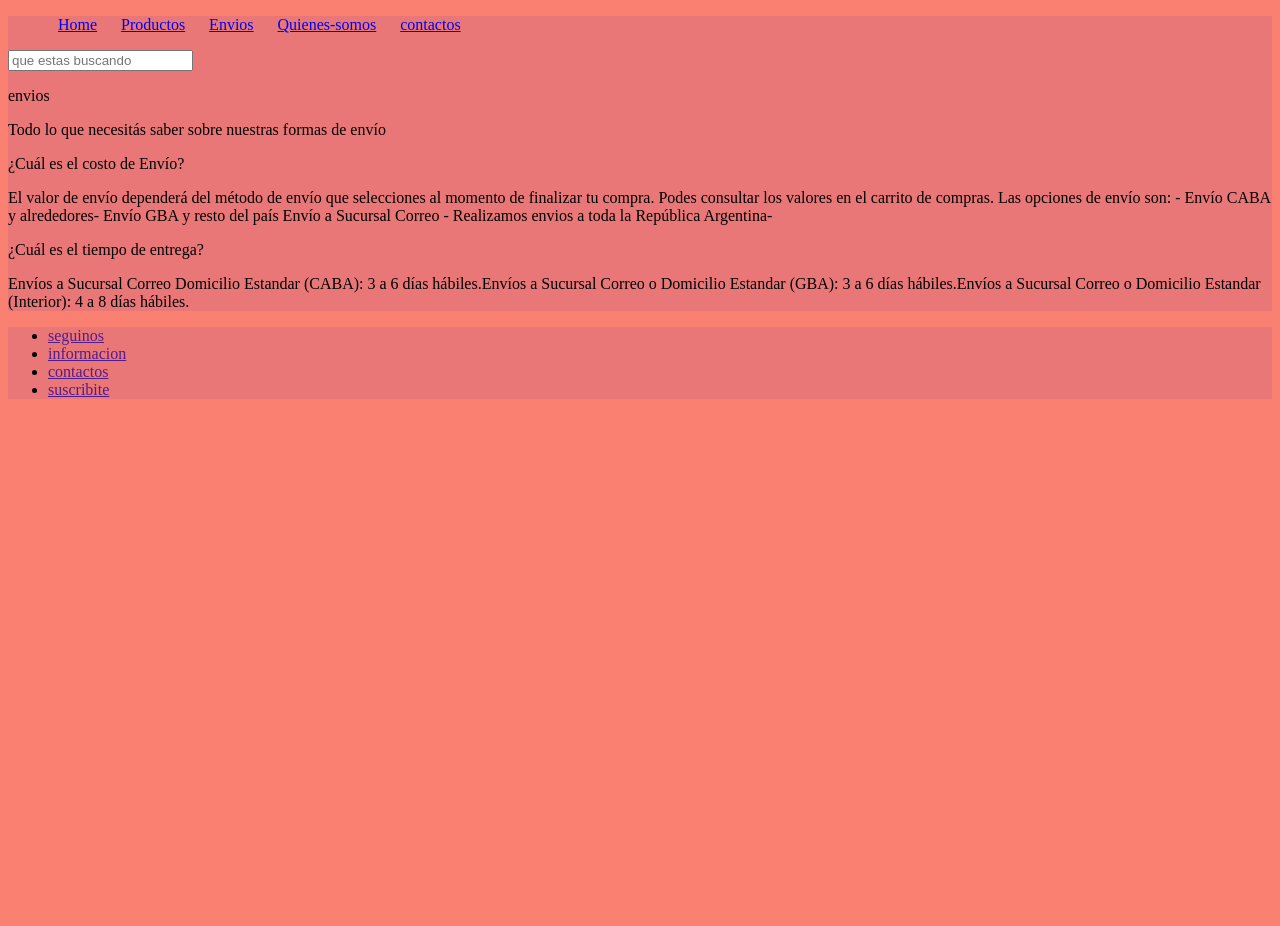
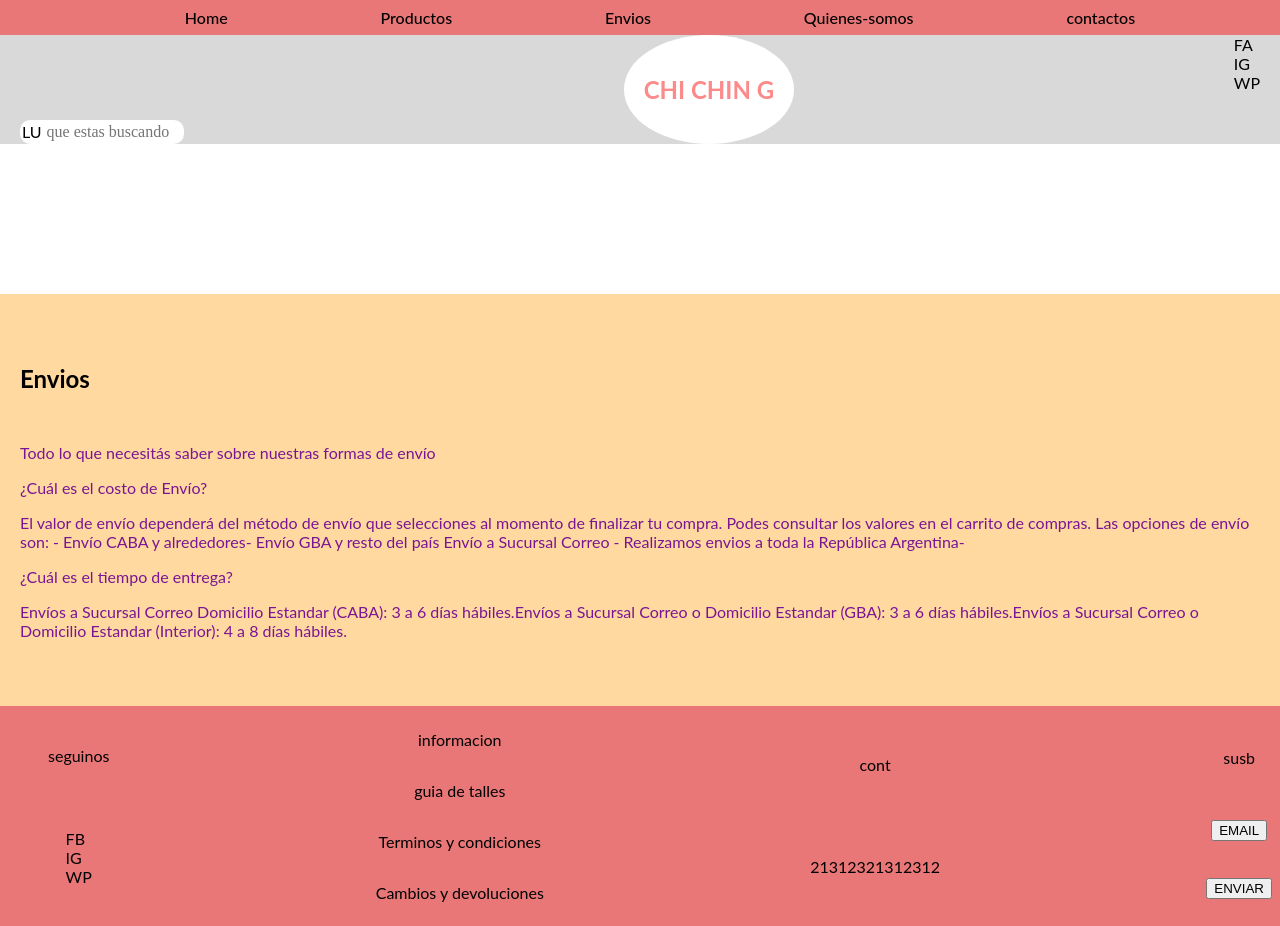
Before and after one commit to Enoa23/chichin, a plain HTML site: page html/Envios.html in a window 1280 px wide. Before the commit the page ends 800 px from the top, so only its background shows below. Drawn offline with Linux system fonts and the light colour scheme.

Commit message:
cambios en envios y estilos

```diff
--- a/css/style.css
+++ b/css/style.css
@@ -1,27 +1,98 @@
+
+body {
+    margin: 0;
+    font-family: 'Lato', sans-serif;
+}
 
 
+ul {
+    margin: 0
+}
+
+li {
+    margin: 0
+}
 
 .body-color {
-    background-color: salmon;
+    background-color: #E97777;
 }
 
-nav ul li {
-    background-color: #E97777;
-    list-style: none;
-    display: inline-block;
-    margin: 0% 10px;
-}
 header nav {
     background-color: #E97777;
+}
 
+ul {
+    display: flex;
+    justify-content: space-evenly;
+    flex-wrap: wrap;
 }
-.colorEnvios {
+
+ul li {
     background-color: #E97777;
+    padding: .5rem;
+    list-style: none;
+}
+
+ul li a {
+    font-family: 'Lato', sans-serif;
+    text-decoration: none;
+    color: #000;
+    font-weight: 500;
+}
+
+.titleSection {
+    display: flex;
+    justify-content: space-between;
+    background-color: #D9D9D9;
+    padding: 0 20px;
+}
+
+.titleContainer {
+    background-color: white;
+    width: fit-content;
+    border-radius: 70%;
+    padding: 20px;
+}
+
+.title {
+    color: #FD8A8A;
+}
+
+.inputSearchContainer {
+    display: flex;
+    height: 20px;
+    background-color: white;
+    border-radius: 10px;
+    padding: 2px;
+    align-items: center;
+    gap: 5px;
+    width: 160px;
+    align-self: flex-end;
+}
+
+input.inputSearch {
+    all: initial;
+}
+
+.shippingSection {
+    padding: 50px 20px;
+    background-color: #ffd99f;
+}
+
+.subTitle {
+    margin-bottom: 50px;
+    font-family: 'Lato', sans-serif;
+}
+
+.shippingSection p {
+    font-family: 'Lato', sans-serif;
+    color: #7A1594;
 }
 
 .centrar-palabra h1 {
     text-align: center;
 }
+
 footer {
     background-color: #E97777;
 }
@@ -35,7 +106,22 @@ footer {
 
 .flex {
     display: flex;
+    flex-wrap: wrap;
     flex-direction: row;
-    background-color: white;
     justify-content: space-between;
+    height: 200px;
 }
+
+.box {
+    display: flex;
+    flex-direction: column;
+    justify-content: space-around;
+    align-items: center;
+}
+
+@media (max-width: 500px) {
+
+    /* … */
+
+
+}
--- a/html/Envios.html
+++ b/html/Envios.html
@@ -1,10 +1,10 @@
 <!DOCTYPE html>
 <html lang="en">
   <head>
-    <meta charset="UTF-8">
-    <meta name="viewport" content="width=device-width, initial-scale=1.0">
+    <meta charset="UTF-8" />
+    <meta name="viewport" content="width=device-width, initial-scale=1.0" />
     <title>Document</title>
-    <link rel="stylesheet" href="../css/style.css">
+    <link rel="stylesheet" href="../css/style.css" />
   </head>
   <body class="body-color">
     <header class="colorEnvios">
@@ -18,38 +18,78 @@
         </ul>
       </nav>
       <main>
-    <label for="que estas buscando"></label>
-    <input type="text" id="que estas buscando" placeholder="que estas buscando">
-
-    <p>envios</p>
+        <section class="titleSection">
+          <div class="inputSearchContainer">
+            <label for="que estas buscando">LU</label>
+            <input
+              type="text"
+              id="que estas buscando"
+              placeholder="que estas buscando"
+              class="inputSearch"
+            />
+          </div>
+          <div class="titleContainer">
+            <h1 class="title">CHI CHIN G</h1>
+          </div>
+          <div>
+            <div>FA</div>
+            <div>IG</div>
+            <div>WP</div>
+          </div>
+        </section>
+        <section style="height: 150px; background-color: white"></section>
+        <section class="shippingSection">
+          <h2 class="subTitle">Envios</h2>
 
           <p>Todo lo que necesitás saber sobre nuestras formas de envío</p>
 
           <p>¿Cuál es el costo de Envío?</p>
 
-        <p>El valor de envío dependerá del método de envío que selecciones al momento de finalizar tu compra. Podes consultar los valores en el carrito de compras.
-         Las opciones de envío son:
-            - Envío CABA y alrededores-
-               Envío GBA y resto del país
-               Envío a Sucursal Correo -
-               Realizamos envios a toda la República Argentina-</p>
+          <p>
+            El valor de envío dependerá del método de envío que selecciones al
+            momento de finalizar tu compra. Podes consultar los valores en el
+            carrito de compras. Las opciones de envío son: - Envío CABA y
+            alrededores- Envío GBA y resto del país Envío a Sucursal Correo -
+            Realizamos envios a toda la República Argentina-
+          </p>
 
           <p>¿Cuál es el tiempo de entrega?</p>
 
-        <p>Envíos a Sucursal Correo Domicilio Estandar (CABA): 3 a 6 días hábiles.Envíos a Sucursal Correo o Domicilio Estandar (GBA): 3 a 6 días hábiles.Envíos a Sucursal Correo o Domicilio Estandar (Interior): 4 a 8 días hábiles.</p>
-
+          <p>
+            Envíos a Sucursal Correo Domicilio Estandar (CABA): 3 a 6 días
+            hábiles.Envíos a Sucursal Correo o Domicilio Estandar (GBA): 3 a 6
+            días hábiles.Envíos a Sucursal Correo o Domicilio Estandar
+            (Interior): 4 a 8 días hábiles.
+          </p>
+        </section>
       </main>
     </header>
-    <footer >
-         <ul>
-        <li><a href="">seguinos</a></li>
-        <li><a href="">informacion</a></li>
-        <li><a href="">contactos</a></li>
-        <li><a href="">suscribite</a></li>
+    <footer>
+      <ul class="flex">
+        <li class="box">
+          <div>seguinos</div>
+          <div>
+            <div>FB</div>
+            <div>IG</div>
+            <div>WP</div>
+          </div>
+        </li>
+        <li class="box">
+          <p class="infoTitle">informacion</p>
+          <p>guia de talles</p>
+          <p>Terminos y condiciones</p>
+          <p>Cambios y devoluciones</p>
+        </li>
+        <li class="box">
+          <p>cont</p>
+          <p>21312321312312</p>
+        </li>
+        <li class="box">
+          <p>susb</p>
+          <button>EMAIL</button>
+          <button>ENVIAR</button>
+        </li>
       </ul>
-
-
     </footer>
-
   </body>
 </html>
```
Lines whose indentation alone changed are shown as unchanged.
